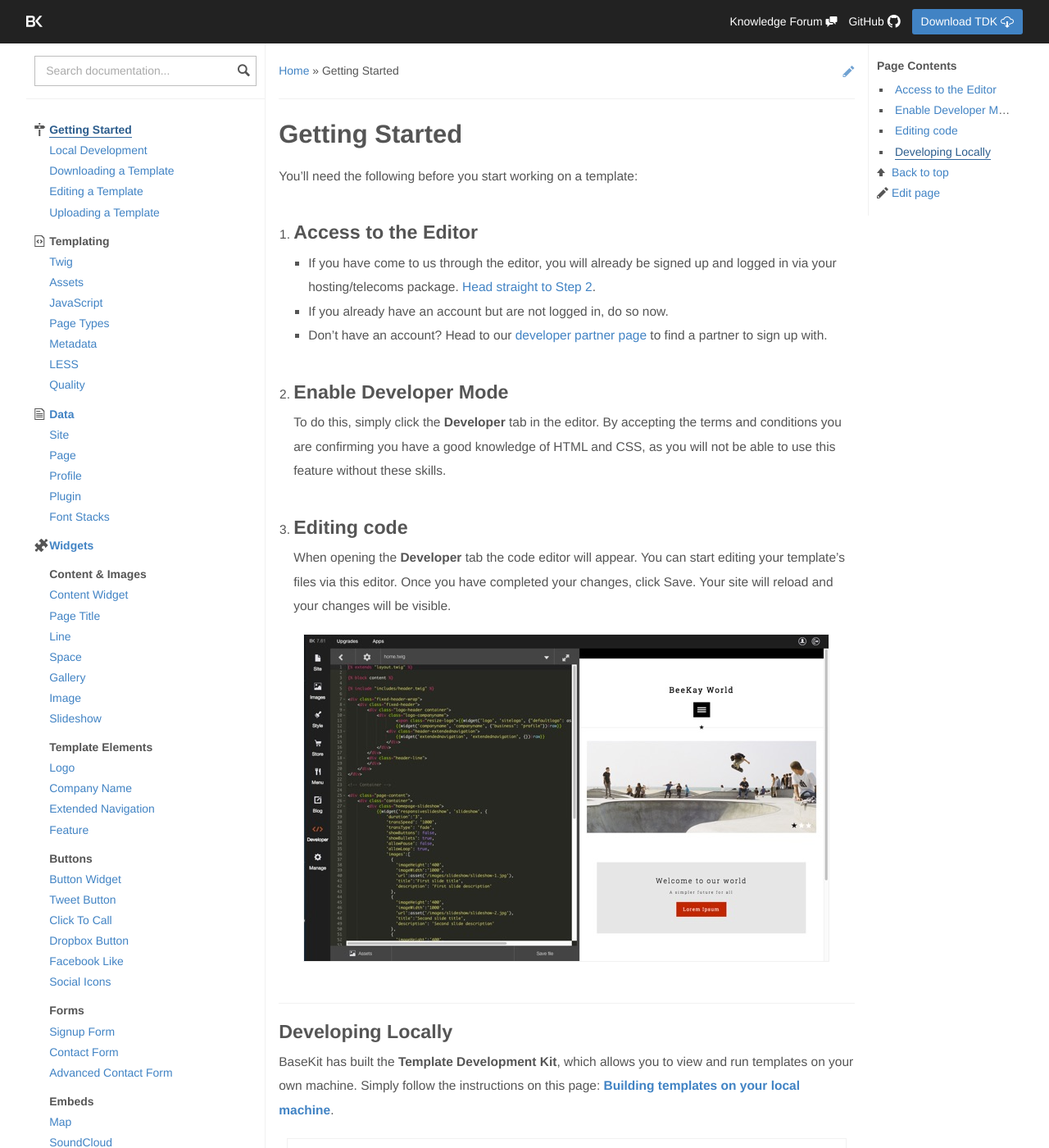
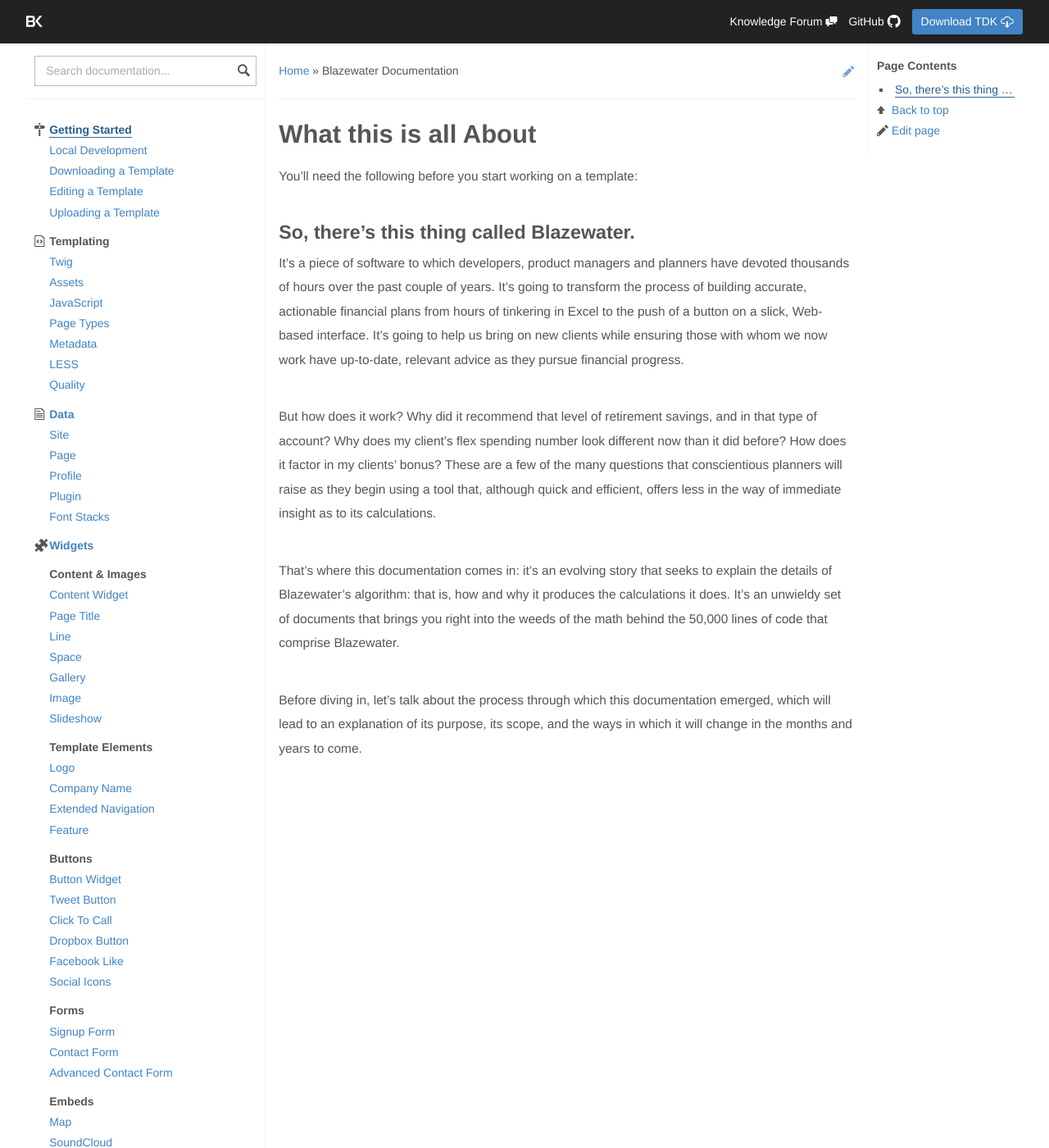
Before and after one commit to skoroth-kw/dockit, a Jekyll site: the page built from getting-started/index.md, in a window 1280 px wide and 1400 px high. Shown: the whole window at 82% size. Built offline with Jekyll 4.4.1, drawn with Linux system fonts in a browser that asks for light colours; nearby versions of some CDN libraries.

Commit message:
Updated index.md

```diff
--- a/getting-started/index.md
+++ b/getting-started/index.md
@@ -1,30 +1,18 @@
 ---
 layout: doc
-title: Getting Started
+title: Blazewater Documentation
+published: true
 ---
 
-# Getting Started
+# What this is all About
 
 You'll need the following before you start working on a template:
 
-1. ## Access to the Editor
-  * If you have come to us through the editor, you will already be signed up and logged in via your hosting/telecoms package. [Head straight to Step 2](#enable-developer-mode).
-  * If you already have an account but are not logged in, do so now.
-  * Don't have an account? Head to our [developer partner page](http://www.basekit.com/our-partners) to find a partner to sign up with.
+## So, there’s this thing called Blazewater.
+It’s a piece of software to which developers, product managers and planners have devoted thousands of hours over the past couple of years. It’s going to transform the process of building accurate, actionable financial plans from hours of tinkering in Excel to the push of a button on a slick, Web-based interface. It’s going to help us bring on new clients while ensuring those with whom we now work have up-to-date, relevant advice as they pursue financial progress.
 
-2. ## Enable Developer Mode
-   To do this, simply click the **Developer** tab in the editor.
-   By accepting the terms and conditions you are confirming you have a good knowledge of HTML and CSS, as you will not be able to use this feature without these skills.
+But how does it work? Why did it recommend that level of retirement savings, and in that type of account? Why does my client’s flex spending number look different now than it did before? How does it factor in my clients’ bonus? These are a few of the many questions that conscientious planners will raise as they begin using a tool that, although quick and efficient, offers less in the way of immediate insight as to its calculations.
 
-3. ## Editing code
-   When opening the **Developer** tab the code editor will appear. You can start editing your template's files via this editor. Once you have completed your changes, click Save. Your site will reload and your changes will be visible.
+That’s where this documentation comes in: it’s an evolving story that seeks to explain the details of Blazewater’s algorithm: that is, how and why it produces the calculations it does. It’s an unwieldy set of documents that brings you right into the weeds of the math behind the 50,000 lines of code that comprise Blazewater.
 
-{% include imagecenter.html image="/assets/content/getting-started/editor.jpg" alt="BaseKit Code Editor" %}
-
----
-
-## Developing Locally
-
-BaseKit has built the **Template Development Kit**, which allows you to view and run templates on your own machine. Simply follow the instructions on this page: **[Building templates on your local machine](/getting-started/local-development/)**.
-
-{% include imagecenter.html image="/assets/content/getting-started/tdk.png" alt="BaseKit Code Editor" %}
+Before diving in, let’s talk about the process through which this documentation emerged, which will lead to an explanation of its purpose, its scope, and the ways in which it will change in the months and years to come.
```
